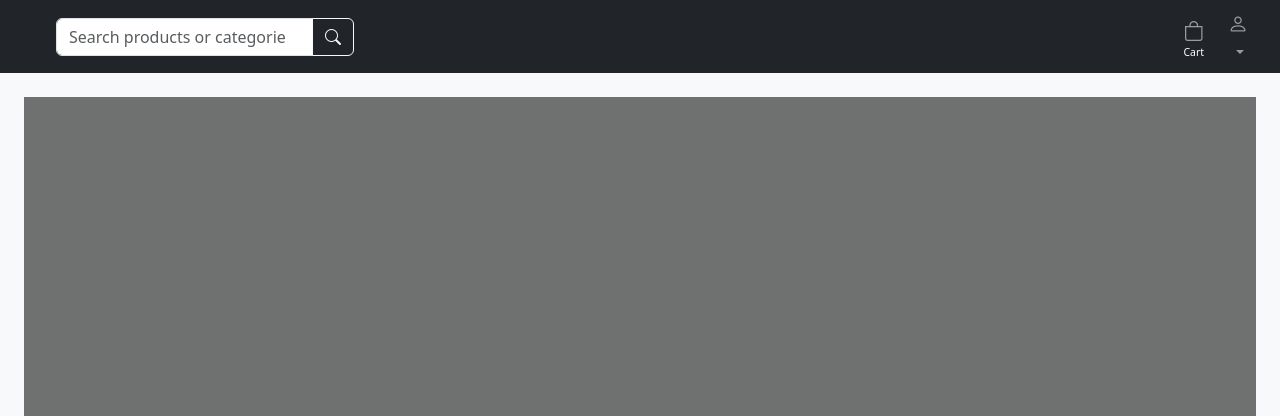
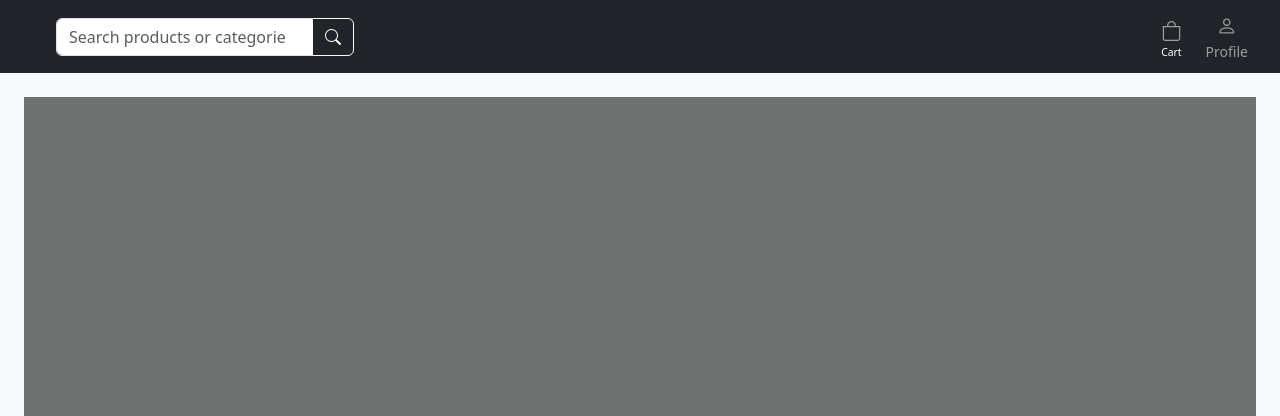
Before and after one commit to Saifuddin1/Store, a Flask app: page /about in a window 1280 px wide. Shown: the top 416 px of the page. Run offline with Flask 3, Linux system fonts and the light colour scheme; the visitor is signed in with stand-in values (Sample User, id 1); data that the repository does not hold is empty.

Commit message:
updated code

```diff
--- a/app/templates/layout/customer_base.html
+++ b/app/templates/layout/customer_base.html
@@ -85,13 +85,13 @@
 
         <!-- 👤 PROFILE -->
         <li class="nav-item dropdown me-2 profile-hover">
-          <a class="nav-link profile-link text-center p-0 dropdown-toggle"
-            href="#"
-            role="button"
-            data-bs-toggle="dropdown"
-            aria-expanded="false">
+          <a class="nav-link profile-link text-center p-0"
+             href="#"
+             role="button"
+             aria-expanded="false">
 
             <i class="bi bi-person fs-5 d-block"></i>
+            <small class="profile-text d-block">Profile</small>
           </a>
 
           <ul class="dropdown-menu dropdown-menu-end shadow profile-dropdown">
```
Also changed, not shown: app/static/css/customer-ui.css (line endings or trailing spaces).
